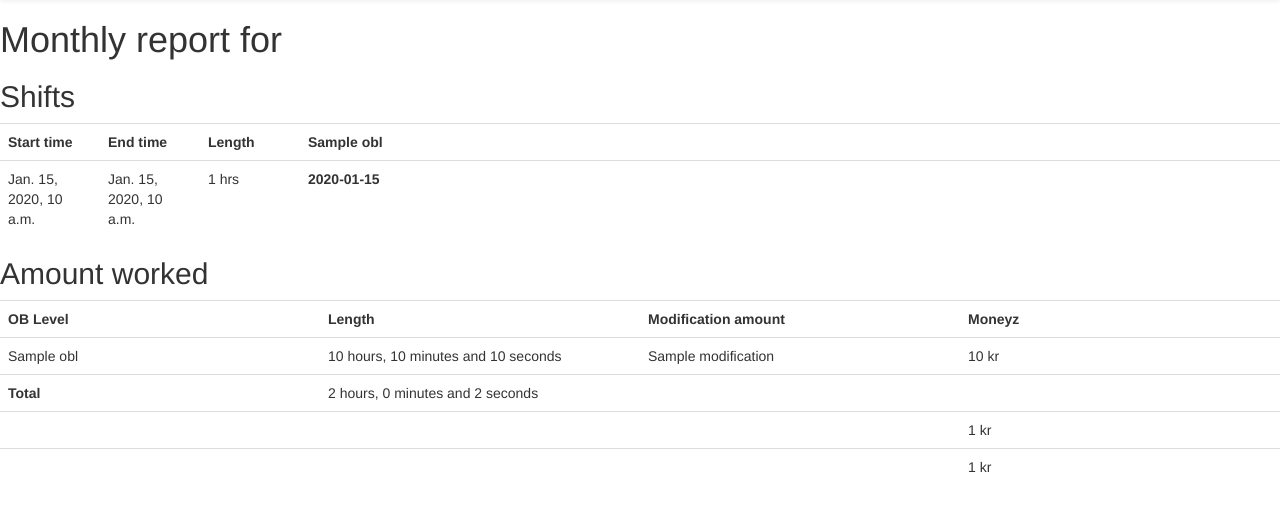
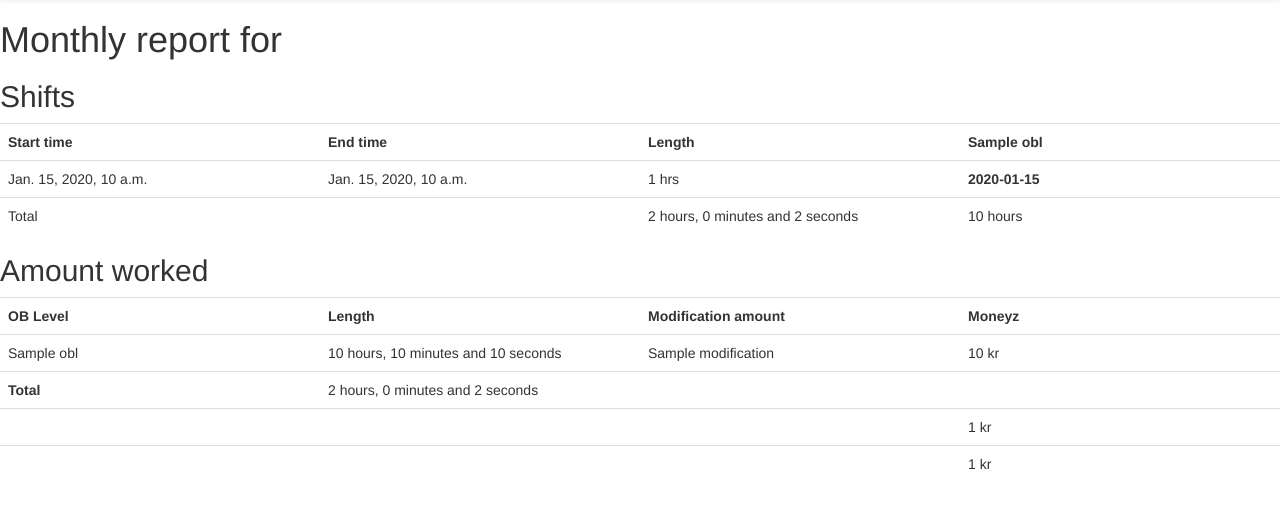
Before and after one commit to Unic0arn/timez, a Django app: template timereg/templates/timereg/showreport.html in a window 1280 px wide. Shown: the part 51-562 px from the top of the page. Run offline with Django 3.2, Linux system fonts and the light colour scheme; the template is opened without the code that fills it: most values are stand-ins (such as "Sample title", 1, 10 or a date in 2020); some libraries are stand-ins or nearby versions.

Commit message:
Monthly report done

```diff
--- a/timereg/templates/timereg/showreport.html
+++ b/timereg/templates/timereg/showreport.html
@@ -17,14 +17,24 @@
     </tr>
     {% for shift, ob_times in shift_list %}
         <tr>
-        <td>{{ shift.start_time }}</td>
-        <td>{{ shift.end_time }}</td>
-        <td>{{ shift.length }} hrs </td>
+        <td class="col-md-3">{{ shift.start_time }}</td>
+        <td class="col-md-3">{{ shift.end_time }}</td>
+        <td class="col-md-3">{{ shift.length }} hrs </td>
         {% for obl, time in ob_times.items %}
             <th> {{ time }}</th>
         {% endfor %}
         </tr>
     {% endfor %}
+    <tr>
+        <td colspan="2">Total</td>
+
+        <td>{{total_time.0 }} hours, {{total_time.1}} minutes and {{total_time.2}} seconds</td>
+        {% for obl, time_money in ob_sums.items   %}
+        <td>{{time_money.0.0 }} hours   </td>
+
+
+        {% endfor %}
+    </tr>
     </table>
 {% else %}
     <p>No shifts registrered.</p>
--- a/timereg/views.py
+++ b/timereg/views.py
@@ -12,7 +12,7 @@ from django.contrib.auth.models import User
 from calendar import monthrange,Calendar
 from django.core.urlresolvers import reverse
 from timereg.forms import MonthSelectorForm
-from django.db.models.fields import Empty
+
 def index(request):
     template = loader.get_template('timereg/index.html')
     context = RequestContext(request)
```
